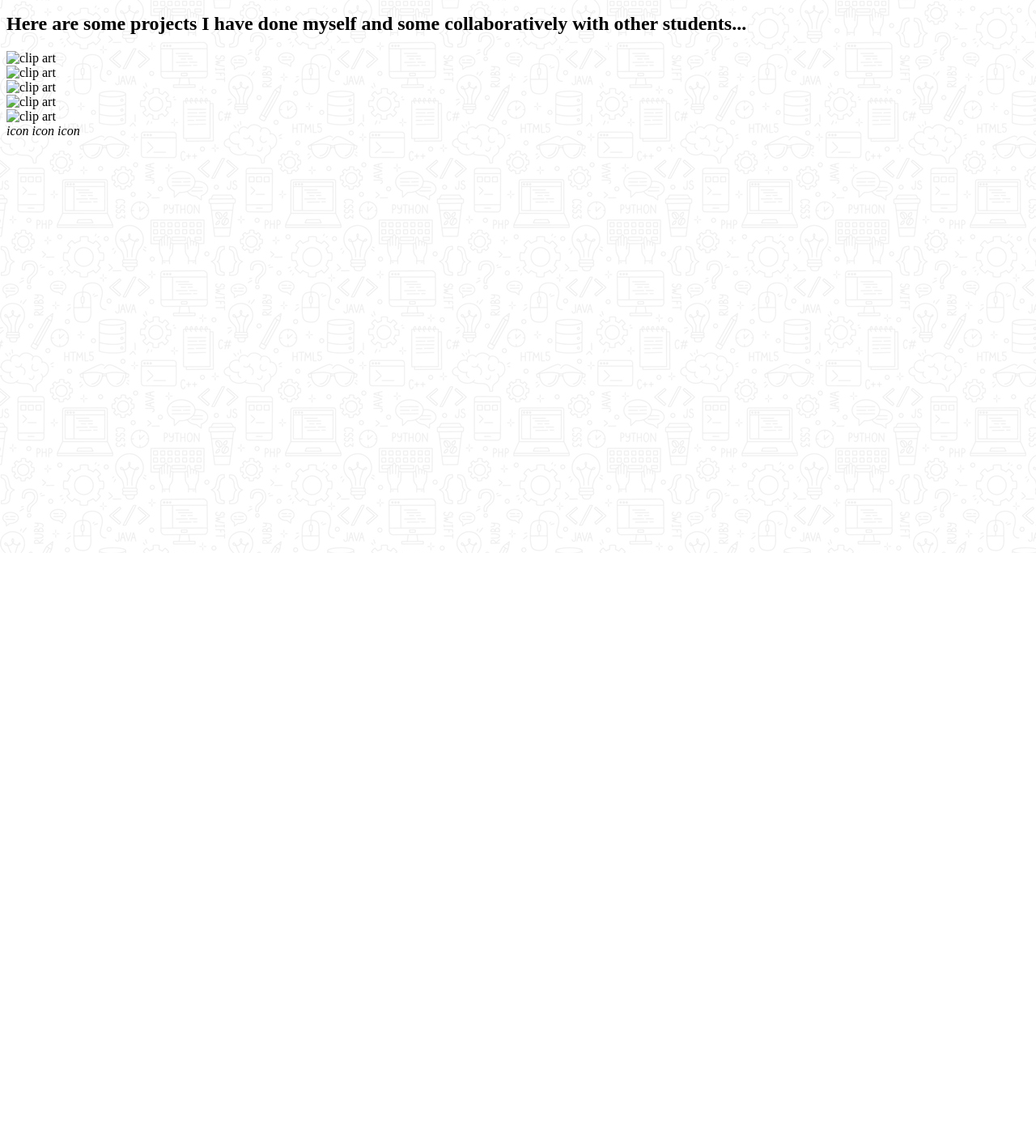
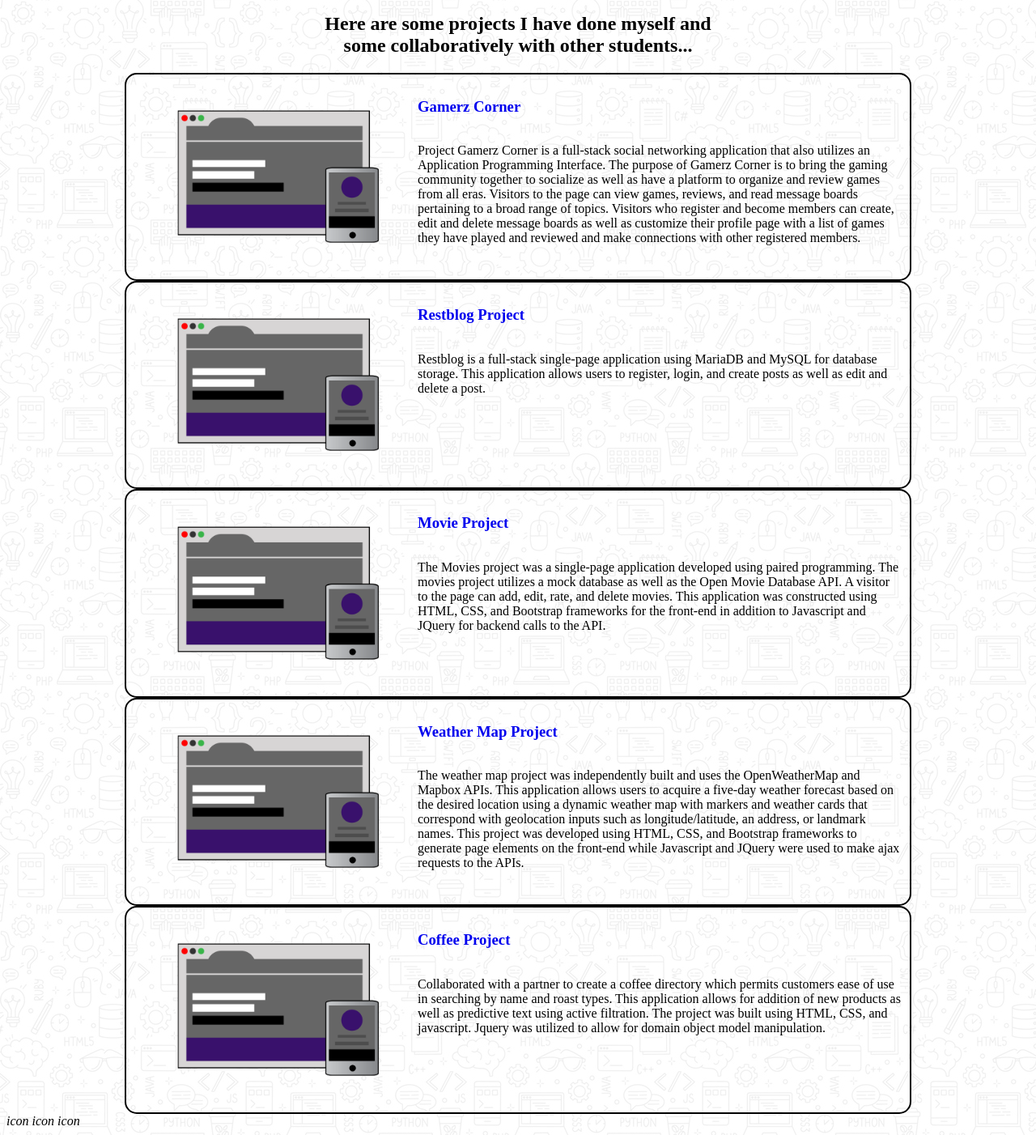
Before and after one commit to RachelCVerastique/IMED1316FINALPROJECT, a plain HTML site: page projects.html in a window 1280 px wide. Shown: the part 117-1519 px from the top of the page at 81% size. Before the commit the page ends 800 px from the top, so only its background shows below. Drawn offline with Linux system fonts and the light colour scheme.

```diff
--- a/projects.html
+++ b/projects.html
@@ -13,34 +13,95 @@
         <button class="navButtons"><a href="contactme.html">Contact Me</a></button>
     </nav>
 
-    <h2>Here are some projects I have done myself and
+    <h2 id="projectLine">Here are some projects I have done myself and
+        <br>
         some collaboratively with other students...
     </h2>
 
-    <div class="container">
-        <div class="row">
-            <img src="clip art design" alt="clip art">
-            <div class="col"></div>
+    <div id="projectsDiv">
+
+        <div class="project">
+            <div class="pjImg">
+                <img class="fpclipart" src="images/fpclipart.png" alt="clip art">
+            </div>
+            <div class="projectText">
+                <h3><a href="https://github.com/ComicStans/axby">Gamerz Corner</a></h3>
+                <p>
+                    Project Gamerz Corner is a full-stack social networking application that also utilizes
+                    an Application Programming Interface. The purpose of Gamerz Corner is to bring
+                    the gaming community together to socialize as well as have a platform to organize
+                    and review games from all eras. Visitors to the page can view games, reviews, and
+                    read message boards pertaining to a broad range of topics. Visitors who register
+                    and become members can create, edit and delete message boards as well as
+                    customize their profile page with a list of games they have played and reviewed
+                    and make connections with other registered members.
+                </p>
+            </div>
         </div>
 
-        <div class="row">
-            <img src="clip art design" alt="clip art">
-            <div class="col"></div>
+        <div class="project">
+            <div class="pjImg">
+                <img class="fpclipart" src="images/fpclipart.png" alt="clip art">
+            </div>
+            <div class="projectText">
+                <h3><a href="https://github.com/RachelCVerastique/elixir-rest-blog">Restblog Project</a></h3>
+                <p>
+                    Restblog is a full-stack single-page application using MariaDB and MySQL for
+                    database storage. This application allows users to register, login, and create posts
+                    as well as edit and delete a post.
+                </p>
+            </div>
         </div>
 
-        <div class="row">
-            <img src="clip art design" alt="clip art">
-            <div class="col"></div>
+        <div class="project">
+            <div class="pjImg">
+                <img class="fpclipart" src="images/fpclipart.png" alt="clip art">
+            </div>
+            <div class="projectText">
+                <h3><a href="https://github.com/RachelCVerastique/movies-api">Movie Project</a></h3>
+                <p>
+                    The Movies project was a single-page application developed using paired
+                    programming. The movies project utilizes a mock database as well as the Open
+                    Movie Database API. A visitor to the page can add, edit, rate, and delete movies.
+                    This application was constructed using HTML, CSS, and Bootstrap frameworks for
+                    the front-end in addition to Javascript and JQuery for backend calls to the API.
+                </p>
+            </div>
         </div>
 
-        <div class="row">
-            <img src="clip art design" alt="clip art">
-            <div class="col"></div>
+        <div class="project">
+            <div class="pjImg">
+                <img class="fpclipart" src="images/fpclipart.png" alt="clip art">
+            </div>
+            <div class="projectText">
+                <h3><a href="https://github.com/RachelCVerastique/codeup-web-exercises/blob/main/weather_map.html">Weather Map Project</a></h3>
+                <p>
+                    The weather map project was independently built and uses the OpenWeatherMap
+                    and Mapbox APIs. This application allows users to acquire a five-day weather
+                    forecast based on the desired location using a dynamic weather map with markers
+                    and weather cards that correspond with geolocation inputs such as
+                    longitude/latitude, an address, or landmark names. This project was developed
+                    using HTML, CSS, and Bootstrap frameworks to generate page elements on the
+                    front-end while Javascript and JQuery were used to make ajax requests to the
+                    APIs.
+                </p>
+            </div>
         </div>
 
-        <div class="row">
-            <img src="clip art design" alt="clip art">
-            <div class="col"></div>
+        <div class="project">
+            <div class="pjImg">
+                <img class="fpclipart" src="images/fpclipart.png" alt="clip art">
+            </div>
+            <div class="projectText">
+                <h3><a href="https://github.com/Coffee-Project-Rachel-and-Micah/coffee-project">Coffee Project</a></h3>
+                <p>
+                    Collaborated with a partner to create a coffee directory which permits customers
+                    ease of use in searching by name and roast types. This application allows for
+                    addition of new products as well as predictive text using active filtration. The
+                    project was built using HTML, CSS, and javascript. Jquery was utilized to allow for
+                    domain object model manipulation.
+                </p>
+            </div>
         </div>
 
     </div>
--- a/style.css
+++ b/style.css
@@ -3,6 +3,7 @@
 body{
     background-image: url("images/fpcodeo7.png");
     background-repeat: repeat;
+    background-attachment: fixed;
 }
 
 
@@ -81,3 +82,62 @@
     display: flex;
     justify-content: center;
 }
+
+/*PROJECTS*/
+
+.fpclipart{
+    width: 350px;
+}
+
+#projectsDiv{
+    display: flex;
+    flex-direction: column;
+}
+
+.project{
+    border: 2px solid black;
+    border-radius: 15px;
+    margin: auto;
+    width: 75%;
+    padding: 10px;
+    display: flex;
+    flex-direction: row;
+}
+
+#projectLine{
+    font-family: "Typewriter Inked";
+    text-align: center;
+}
+
+.projectText{
+    display: flex;
+    flex-direction: column;
+}
+
+.pjImg{
+    display: flex;
+    flex-direction: column;
+}
+
+/*CONTACT ME*/
+
+#fpcutelaptop{
+    width: 500px;
+}
+
+#contactDiv{
+
+
+}
+
+#contactImgDiv{
+    display: flex;
+    /*flex-direction: column;*/
+    justify-content: center;
+}
+#contactButtDiv{
+    display: flex;
+    justify-content: center;
+    align-items: center;
+    flex-direction: column;
+}
```
Also changed, not shown: contactme.html (+8 -5 lines).
